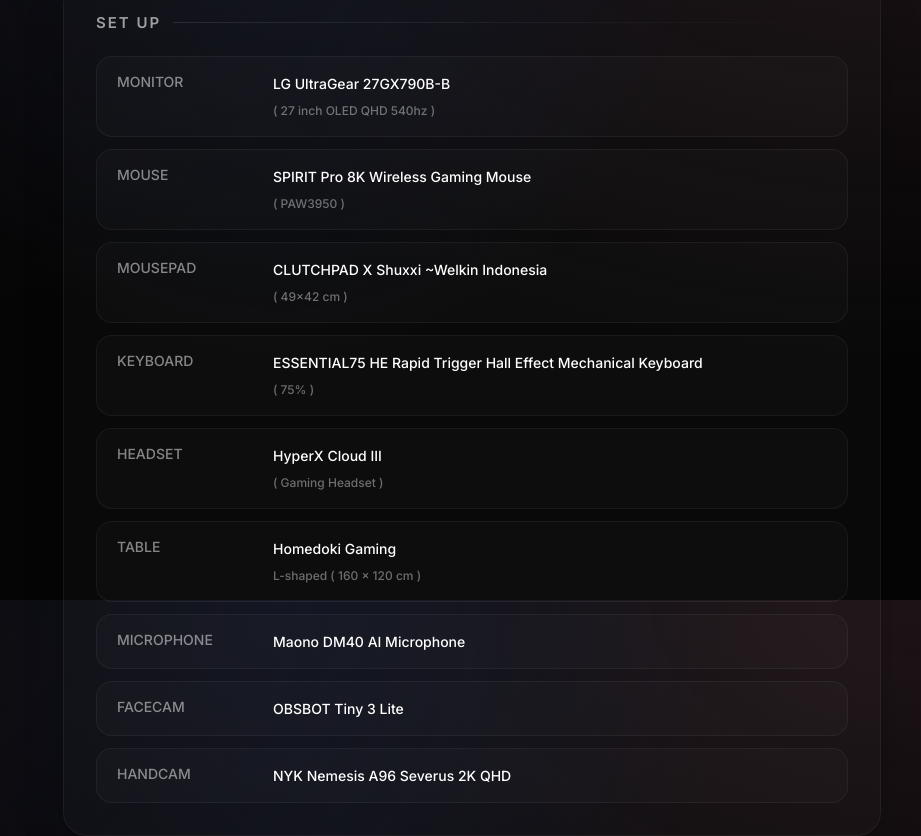
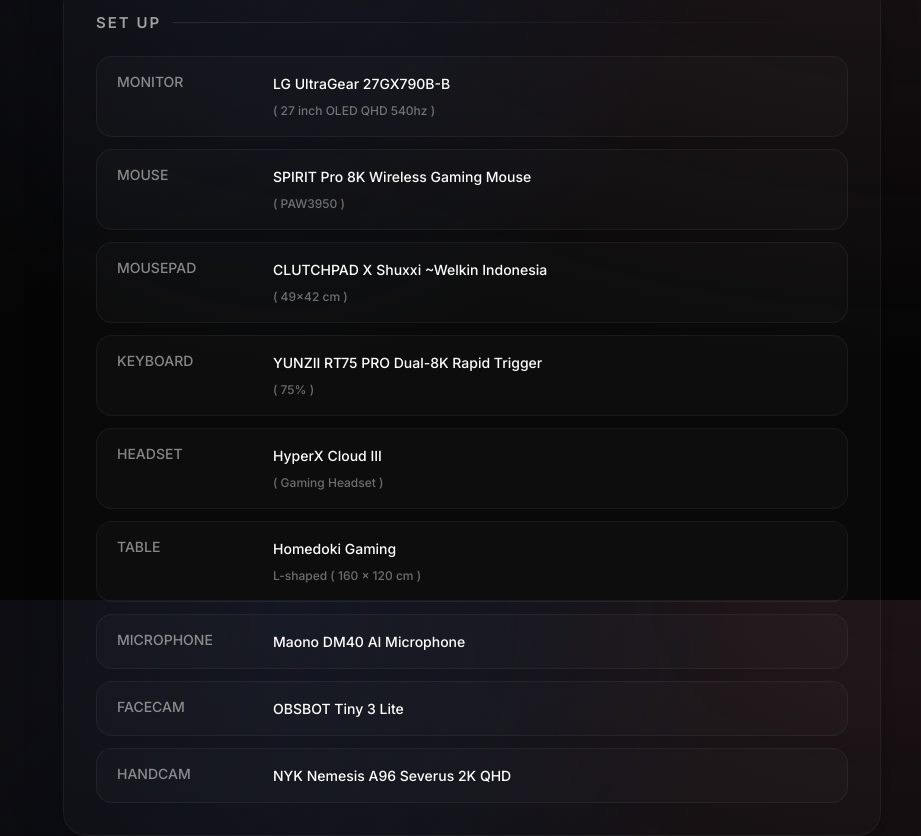
Before and after one commit to Cemet0/darell, a plain HTML site: page index.html in a window 1280 px wide. Shown: the part 1000-1836 px from the top of the page, without its empty margins (359-1280 px from the left). Drawn offline with Linux system fonts and the light colour scheme.

Commit message:
Update keyboard in setup

```diff
--- a/index.html
+++ b/index.html
@@ -185,7 +185,7 @@
                     <div class="setup-item">
                         <span class="setup-label">keyboard</span>
                         <div class="setup-value">
-                            ESSENTIAL75 HE Rapid Trigger Hall Effect Mechanical Keyboard
+                            YUNZII RT75 PRO Dual-8K Rapid Trigger
                             <div class="setup-detail">( 75% )</div>
                         </div>
                     </div>
```
